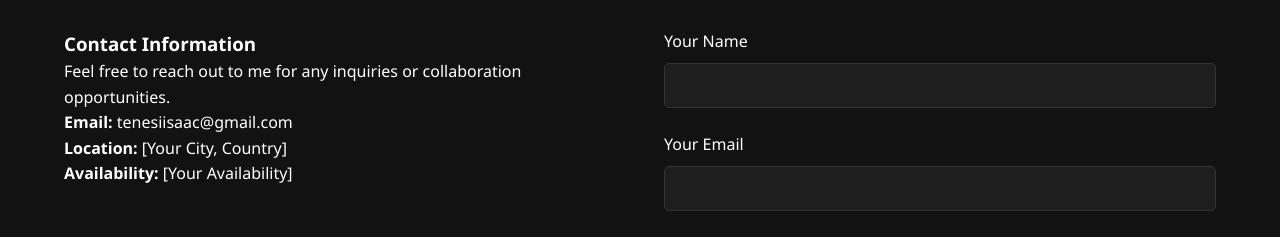
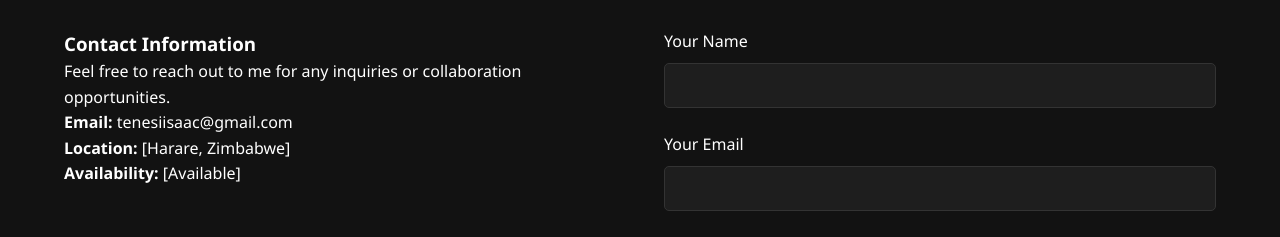
Before and after one commit to isaactenesi/myweb, a plain HTML site: page index.html in a window 1280 px wide. Shown: the part 2740-2977 px from the top of the page. Drawn offline with Linux system fonts and the light colour scheme.

Commit message:
Fix HTML encoding issues in index.html
profile picture and contact details added successfully

```diff
--- a/index.html
+++ b/index.html
@@ -117,8 +117,8 @@
                 <h3>Contact Information</h3>
                 <p>Feel free to reach out to me for any inquiries or collaboration opportunities.</p>
                 <p><strong>Email:</strong> tenesiisaac@gmail.com</p>
-                <p><strong>Location:</strong> [Your City, Country]</p>
-                <p><strong>Availability:</strong> [Your Availability]</p>
+                <p><strong>Location:</strong> [Harare, Zimbabwe]</p>
+                <p><strong>Availability:</strong> [Available]</p>
             </div>
             <div class="contact-form">
                 <form id="contactForm">
```
